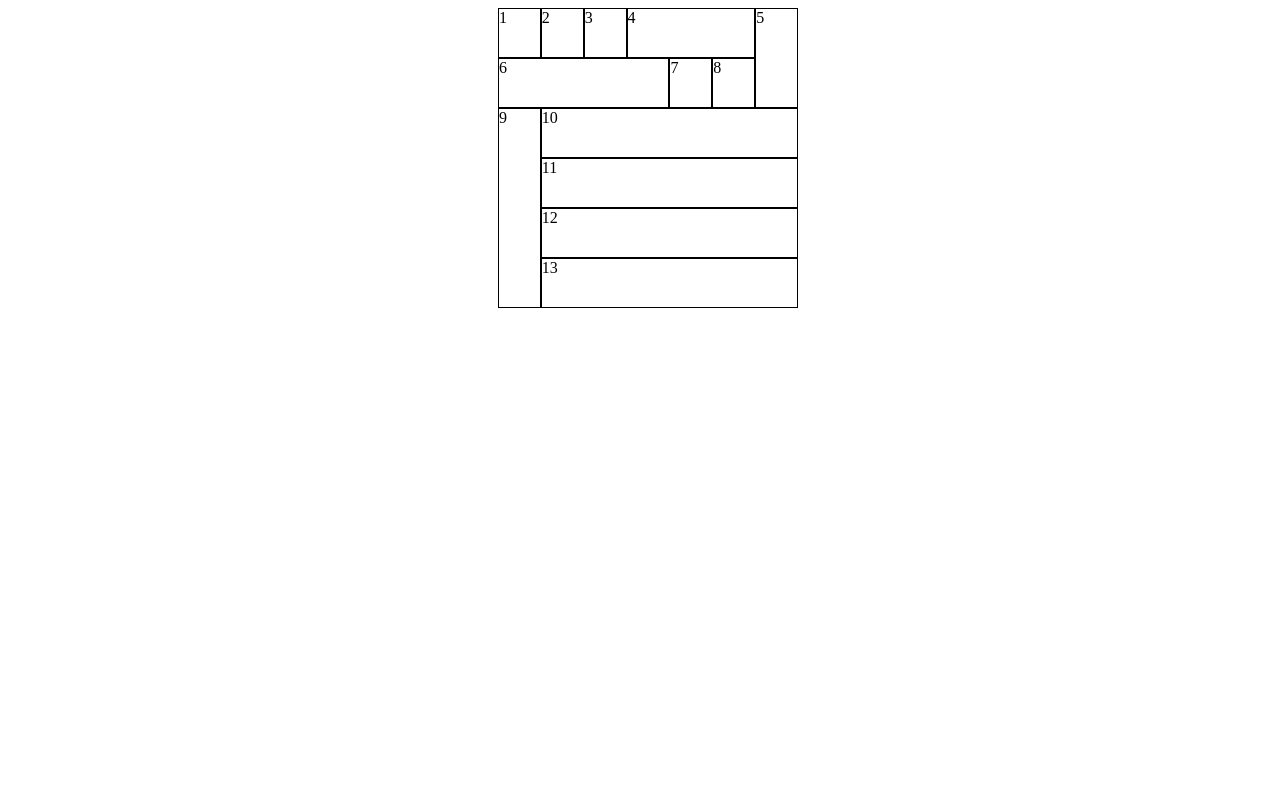
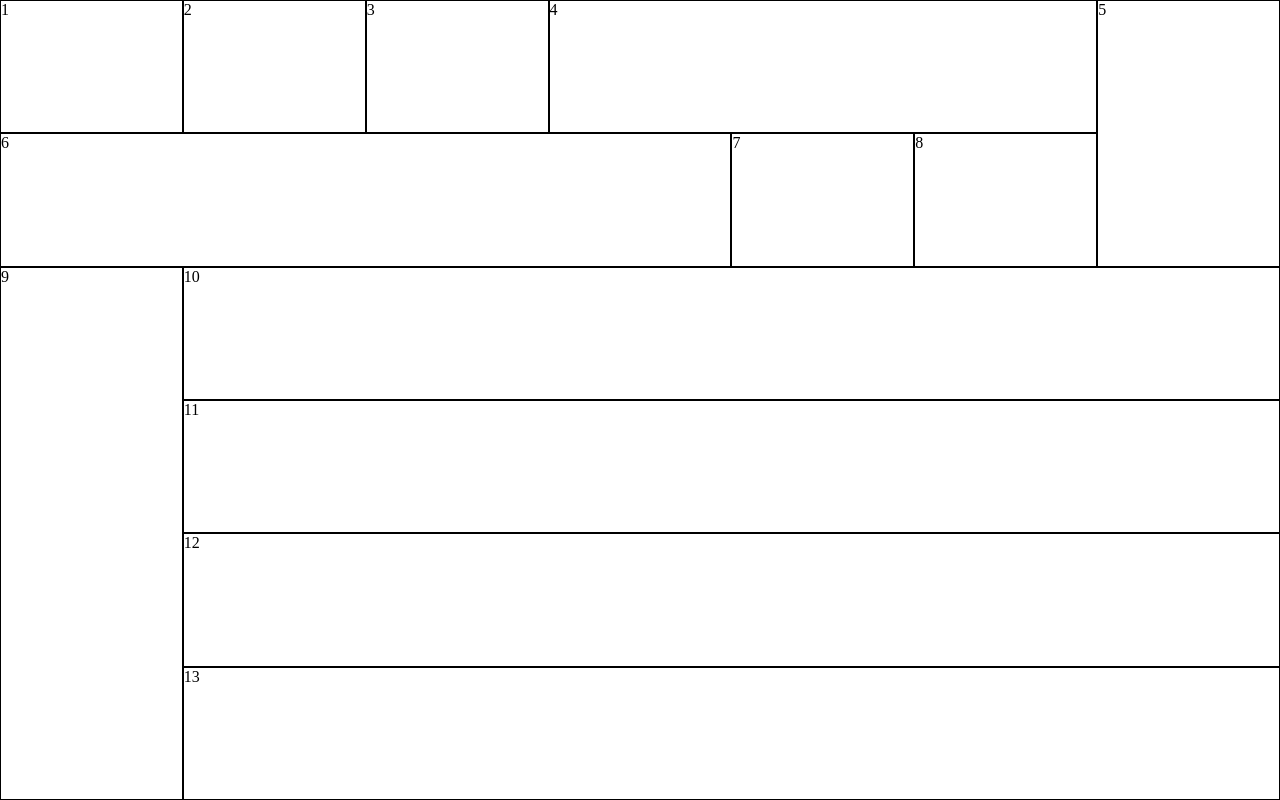
Before and after one commit to marcospalomomendez/Desarrollo_de_interfaces, a plain HTML site: page tabla div/index.html in a window 1280 px wide. Drawn offline with Linux system fonts and the light colour scheme.

Commit message:
Add files via upload

```diff
--- a/tabla div/index.html
+++ b/tabla div/index.html
@@ -7,6 +7,8 @@
     <link rel="stylesheet" href="style.css">
 </head>
 <body>
+    <section>
+
         <div class="grid">
                 <div class="a1">1</div>
                 <div class="a2">2</div>
@@ -22,5 +24,7 @@
                 <div class="e12">12</div>
                 <div class="f13">13</div>
         </div>
+    </section>
+
 </body>
 </html>
--- a/tabla div/style.css
+++ b/tabla div/style.css
@@ -1,7 +1,9 @@
 
-body, body, section{
+body, html, section{
     width: 100%;
     height: 100%;
+    padding: 0;
+    margin: 0;
 }
 
 section{
@@ -19,9 +21,8 @@ section{
     "c9 d11 d11 d11 d11 d11 d11"
     "c9 e12 e12 e12 e12 e12 e12"
     "c9 f13 f13 f13 f13 f13 f13";
-    width: 300px;
-    height: 300px;
-    margin: 0 auto;
+    height: 100%;
+    width: 100%;
 }
 
 .a1{ grid-area: a1; border: solid black 1px;}
```
Lines whose indentation alone changed are shown as unchanged.
